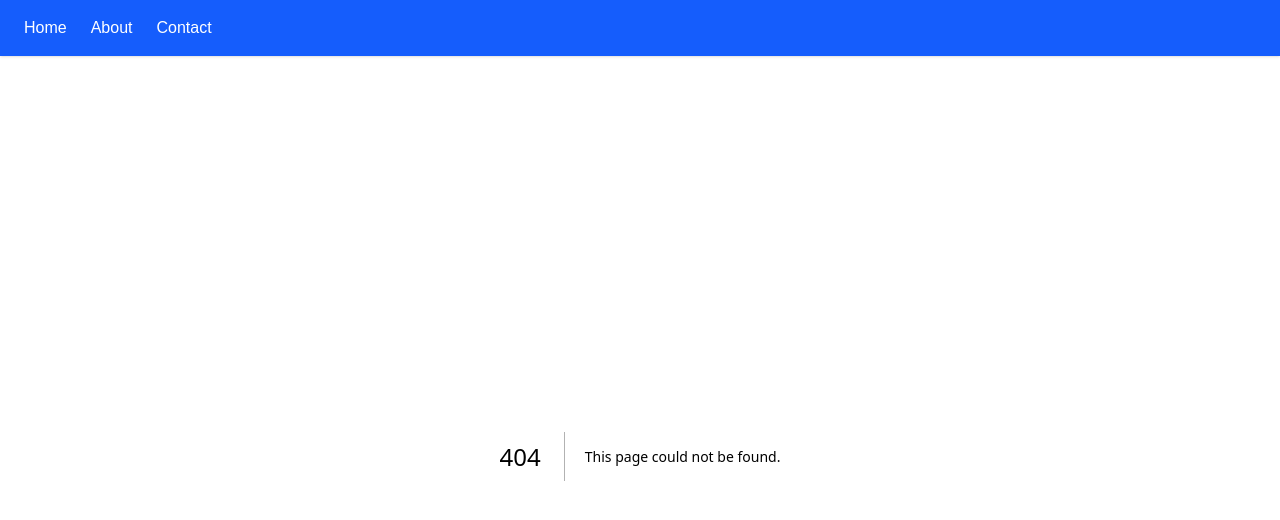
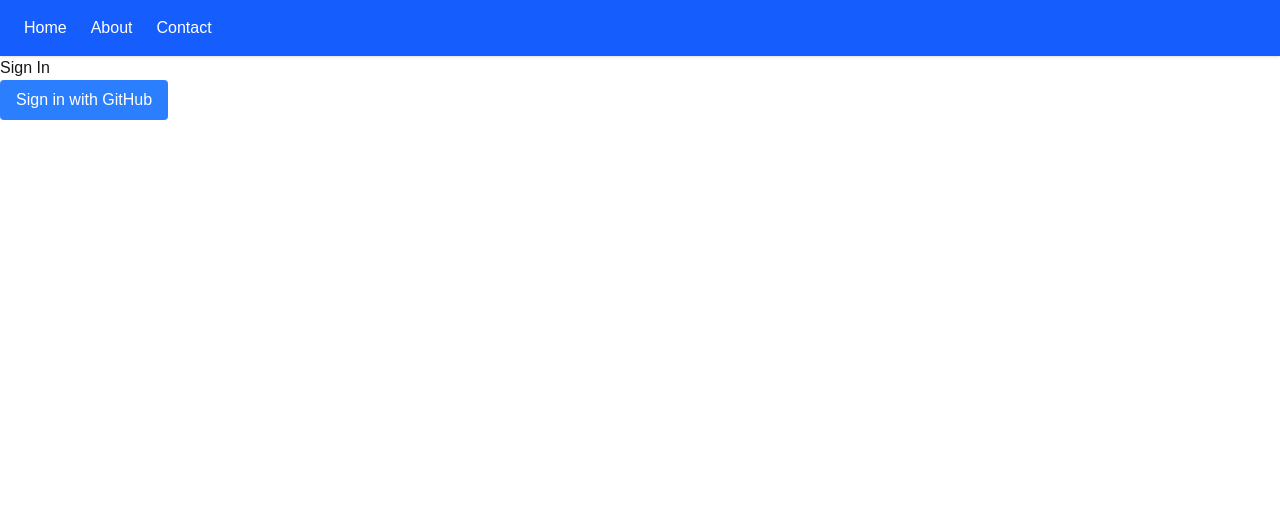
Before and after one commit to adekmo/30-days, a Next.js app: page /api/auth/signin in a window 1280 px wide. Before the commit this address had no page. Shown: the top 520 px of the page. Built offline with nearby package versions, Linux system fonts and the light colour scheme.

Commit message:
SignIn Puyeng

```diff
--- /dev/null
+++ b/app/Providers.tsx
@@ -0,0 +1,7 @@
+'use client'
+
+import { SessionProvider } from 'next-auth/react'
+
+export function Providers({ children }: { children: React.ReactNode }) {
+  return <SessionProvider>{children}</SessionProvider>
+}
--- /dev/null
+++ b/app/api/auth/[...nextauth]/route.ts
@@ -0,0 +1,63 @@
+// app/api/auth/[...nextauth]/route.ts
+import NextAuth, { User } from "next-auth";
+import GitHubProvider from "next-auth/providers/github";
+
+import { MongoClient } from 'mongodb';
+import clientPromise from "@/lib/mongodb";
+
+// const uri = process.env.MONGODB_URI;
+
+// if (!uri) {
+//   throw new Error("❌ MONGODB_URI is not defined in .env.local");
+// }
+
+// const client = new MongoClient(uri);
+
+export const authOptions = {
+  providers: [
+    GitHubProvider({
+      clientId: process.env.GITHUB_ID!,
+      clientSecret: process.env.GITHUB_SECRET!,
+    }),
+  ],
+  callbacks: {
+    async signIn({ user } : {user: User}) {
+      try {
+        const client = await clientPromise;
+        const db = client.db("30days-db");
+        const users = db.collection("users");
+
+        const existingUser = await users.findOne({ email: user.email });
+
+        if (!existingUser) {
+          await users.insertOne({
+            name: user.name,
+            email: user.email,
+            image: user.image,
+            createdAt: new Date(),
+          });
+        }
+        console.log("✅ User berhasil ditambahkan ke MongoDB:", user.email);
+        return true; // ✅ Izinkan login
+      } catch (error) {
+        console.error("❌ Error in signIn callback:", error);
+        return true; // ✅ Sementara izinkan login walau error, untuk debugging
+      }
+    },
+    async redirect({ url, baseUrl }: { url: string, baseUrl: string }) {
+        // Mengarahkan pengguna ke halaman dashboard setelah login
+        return baseUrl + "/dashboard";
+      },
+  },
+  pages: {
+    signIn: '/auth/signin', // jika ingin menyesuaikan halaman login
+  },
+  secret: process.env.NEXTAUTH_SECRET,
+  session: {
+    strategy: "jwt" as const // Gunakan string literal 'jwt' langsung
+  },
+};
+
+const handler = NextAuth(authOptions);
+
+export { handler as GET, handler as POST };
--- /dev/null
+++ b/app/api/auth/signin/page.tsx
@@ -0,0 +1,19 @@
+'use client'
+
+import { signIn } from 'next-auth/react';
+
+const SignInPage = () => {
+  return (
+    <div>
+      <h1>Sign In</h1>
+      <button
+        onClick={() => signIn('github')}
+        className="bg-blue-500 text-white px-4 py-2 rounded"
+      >
+        Sign in with GitHub
+      </button>
+    </div>
+  )
+}
+
+export default SignInPage
--- a/app/dashboard/page.tsx
+++ b/app/dashboard/page.tsx
@@ -6,17 +6,31 @@ import Cards from '@/components/Cards'
 import React from 'react'
 // import DashboardLayout from './layout'
 
+import { useSession } from 'next-auth/react';
+import { signOut } from 'next-auth/react';
+
 const DashboardPage = () => {
+
+  const { data: session } = useSession();
+
+  if (!session) {
+    return <p>Loading...</p>; // Tampilkan loading jika session belum tersedia
+  }
   return (
     <div>
         <h1 className="text-3xl font-bold mb-6">Halaman Dashboard</h1>
-        <div className="grid grid-cols-1 md:grid-cols-2 gap-4">
-            <Cards title="Statistik" content="Total pengguna: 1200" />
-            <Cards title="Aktivitas" content="20 pengguna aktif hari ini" />
+        <div>
+          <h1>Welcome, {session.user?.name}</h1>
+          <p>Email: {session.user?.email}</p>
+          <img src={session.user?.image as string} alt="Profile" width={50} height={50} />
         </div>
-        <div className="mt-6">
-            <Button label="Lihat Detail" />
-        </div>
+
+        <button
+          onClick={() => signOut({ callbackUrl: '/' })} // Arahkan ke halaman utama setelah logout
+          className="bg-red-600 text-white px-4 py-2 rounded mt-4"
+        >
+          Sign out
+        </button>
     </div>
   )
 }
--- a/app/dashboard/profile/page.tsx
+++ b/app/dashboard/profile/page.tsx
@@ -8,9 +8,10 @@ const Profile = () => {
     const [email, setEmail] = useState('john@example.com')
 
     const handleSubmit = (e: React.FormEvent) => {
-        e.preventDefault()
-        alert(`Data disimpan:\nNama: ${name}\nEmail: ${email}`)
-      }
+      e.preventDefault()
+      console.log({ name, email })
+      // Nanti bisa disambungkan ke backend atau API
+    }
   return (
     <div>
       <div>
--- a/app/layout.tsx
+++ b/app/layout.tsx
@@ -1,35 +1,25 @@
-import type { Metadata } from "next";
-import { Geist, Geist_Mono } from "next/font/google";
-import "./globals.css";
-import Navbar from "@/components/Navbar";
+import { Geist, Geist_Mono } from 'next/font/google';
+import './globals.css';
+import Navbar from '@/components/Navbar';
+import { Providers } from './Providers';
+// import { Providers } from './providers'; // import dari client
 
-const geistSans = Geist({
-  variable: "--font-geist-sans",
-  subsets: ["latin"],
-});
+const geistSans = Geist({ variable: '--font-geist-sans', subsets: ['latin'] });
+const geistMono = Geist_Mono({ variable: '--font-geist-mono', subsets: ['latin'] });
 
-const geistMono = Geist_Mono({
-  variable: "--font-geist-mono",
-  subsets: ["latin"],
-});
-
-export const metadata: Metadata = {
+export const metadata = {
   title: 'My 30-Day Challenge',
   description: 'Belajar Next.js & Tailwind CSS',
 };
 
-export default function RootLayout({
-  children,
-}: Readonly<{
-  children: React.ReactNode;
-}>) {
+export default function RootLayout({ children }: { children: React.ReactNode }) {
   return (
     <html lang="en">
-      <body
-        className={`${geistSans.variable} ${geistMono.variable} antialiased`}
-      >
-        <Navbar />
-        {children}
+      <body className={`${geistSans.variable} ${geistMono.variable} antialiased`}>
+        <Providers>
+          <Navbar />
+          {children}
+        </Providers>
       </body>
     </html>
   );
--- /dev/null
+++ b/app/middleware.ts
@@ -0,0 +1,10 @@
+// app/middleware.ts
+import { withAuth } from 'next-auth/middleware'
+
+export default withAuth({
+  secret: process.env.NEXTAUTH_SECRET,
+})
+
+export const config = {
+  matcher: ['/dashboard', '/profile'], // Halaman yang hanya bisa diakses oleh pengguna yang sudah login
+}
--- /dev/null
+++ b/lib/mongodb.ts
@@ -0,0 +1,32 @@
+// lib/mongodb.ts
+import { MongoClient } from "mongodb";
+
+if (!process.env.MONGODB_URI) {
+  throw new Error("Please define the MONGODB_URI environment variable");
+}
+
+const uri = process.env.MONGODB_URI;
+const options = {};
+
+let client;
+let clientPromise: Promise<MongoClient>;
+
+declare global {
+  // Agar tidak error saat reload di development
+  var _mongoClientPromise: Promise<MongoClient>;
+}
+
+if (process.env.NODE_ENV === "development") {
+  // Gunakan global agar koneksi tidak dibuat ulang setiap reload
+  if (!global._mongoClientPromise) {
+    client = new MongoClient(uri!, options);
+    global._mongoClientPromise = client.connect();
+  }
+  clientPromise = global._mongoClientPromise;
+} else {
+  // Di production langsung buat koneksi baru
+  client = new MongoClient(uri!, options);
+  clientPromise = client.connect();
+}
+
+export default clientPromise;
--- a/package.json
+++ b/package.json
@@ -9,7 +9,9 @@
     "lint": "next lint"
   },
   "dependencies": {
+    "mongodb": "^6.16.0",
     "next": "15.3.1",
+    "next-auth": "^4.24.11",
     "react": "^19.0.0",
     "react-dom": "^19.0.0"
   },
```
Also changed, not shown: 1 other file (tests, documents, lock files or other folders).
